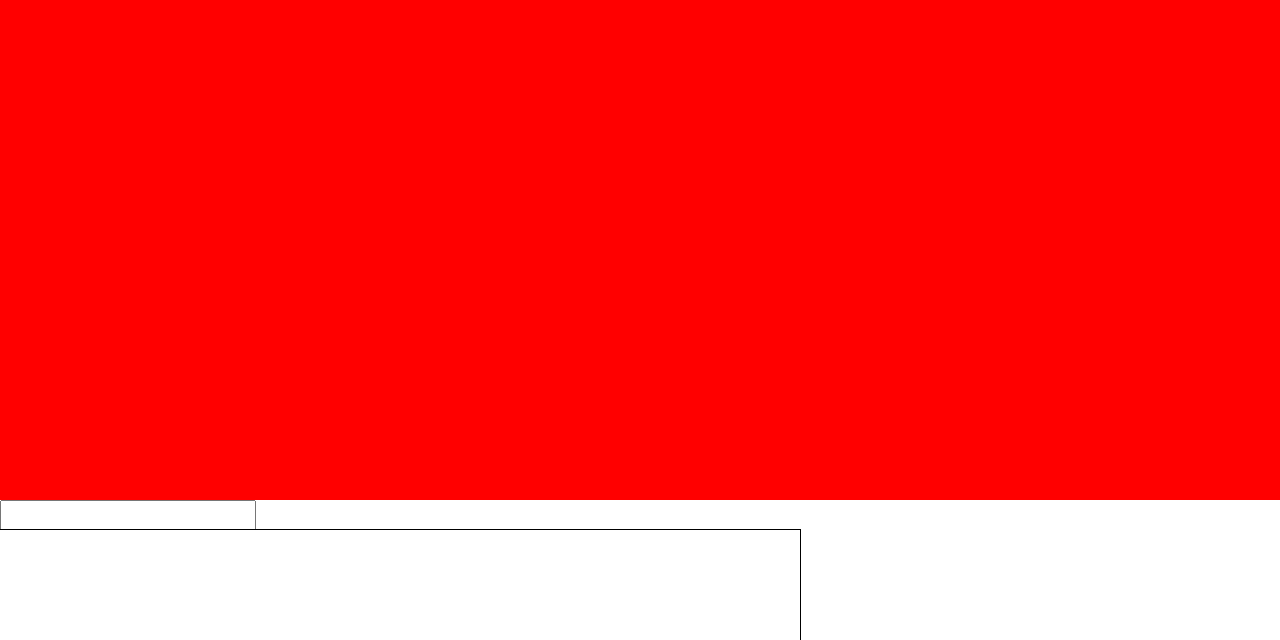
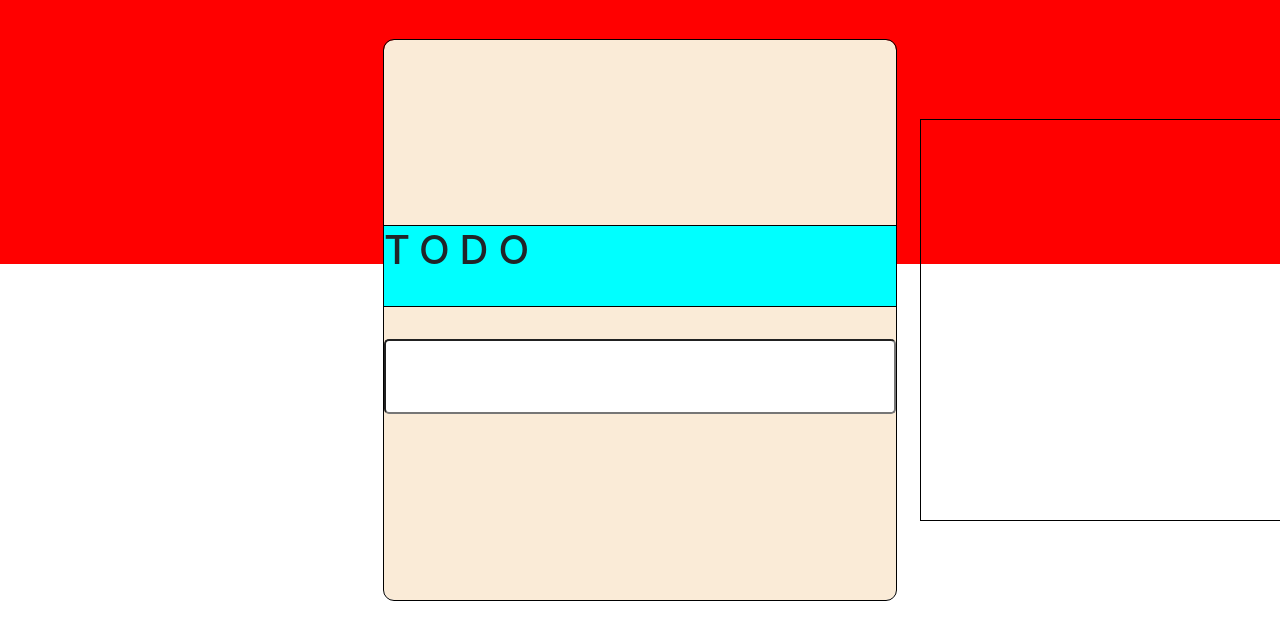
Before and after one commit to assembler-institute/reactjs-wish-list, a React (Create React App) app: page / in a window 1280 px wide. Shown: the top 640 px of the page. Built offline with nearby package versions, Linux system fonts and the light colour scheme.

Commit message:
Positioning todos

```diff
--- a/src/App.js
+++ b/src/App.js
@@ -7,8 +7,9 @@ import "./_App.scss";
 function App() {
   return (
     <main className="background_container">
+      <Header />
       <section className="parent_container">
-        <Header />
+        <h1>TODO</h1>
         <Form />
         <Todo />
       </section>
--- a/src/_App.scss
+++ b/src/_App.scss
@@ -3,9 +3,29 @@
 .background_container {
   display: flex;
   justify-content: center;
+  align-items: center;
   height: 100vh;
   width: 100%;
 }
 .parent_container {
+  display: flex;
+  position: fixed;
+  background-color: antiquewhite;
+  top: 5%;
+  flex-direction: column;
+  justify-content: center;
+  align-items: center;
+  height: 70%;
+  width: 40%;
+  outline: 1px solid black;
+  flex-wrap: wrap;
+  gap: 25px;
+  border-radius: 10px;
+}
+h1 {
+  background-color: aqua;
+  height: 80px;
   width: 100%;
+  outline: 1px solid black;
+  letter-spacing: 10px;
 }
--- a/src/components/Form/Form.js
+++ b/src/components/Form/Form.js
@@ -2,7 +2,7 @@ import React from "react";
 import "./_Form.scss";
 
 function Form() {
-  return <input type="text" />;
+  return <input type="text" className="form_input" />;
 }
 
 export default Form;
--- a/src/components/Form/_Form.scss
+++ b/src/components/Form/_Form.scss
@@ -0,0 +1,5 @@
+input {
+  width: 100%;
+  height: 75px;
+  border-radius: 5px;
+}
--- a/src/components/Header/Header.js
+++ b/src/components/Header/Header.js
@@ -2,11 +2,7 @@ import React from "react";
 import "./_header.scss";
 
 function Header() {
-  return (
-    <header className="header">
-      <div className="img_container" />
-    </header>
-  );
+  return <header className="header" />;
 }
 
 export default Header;
--- a/src/components/Header/_header.scss
+++ b/src/components/Header/_header.scss
@@ -1,13 +1,8 @@
 // @use "./global.scss" as global;
 .header {
-  display: flex;
-  height: 500px;
+  height: 33vh;
   width: 100%;
+  background-color: red;
+  position: absolute;
+  top: 0;
 }
-
-.img_container {
-  background-color: red;
-  min-width: 200px;
-  width: 100%;
-  height: 100%;
-}
--- a/src/components/Todo/_Todo.scss
+++ b/src/components/Todo/_Todo.scss
@@ -1,5 +1,5 @@
 .main-todo-container {
-  width: 800px;
+  width: 100%;
   height: 400px;
   outline: 1px solid black;
 }
```
